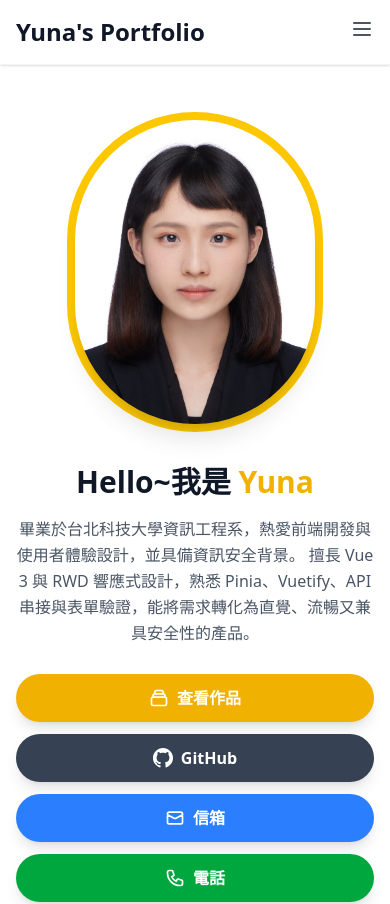
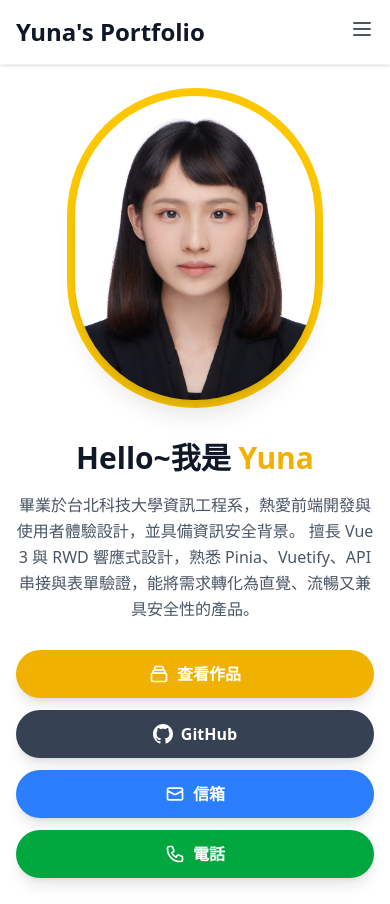
Before and after one commit to yunahsuya/Portfolio, a Vue app: page / in a window 390 px wide. Shown: the top 904 px of the page. Built offline with nearby package versions, Linux system fonts and the light colour scheme.

Commit message:
調整首頁

```diff
--- a/src/App.vue
+++ b/src/App.vue
@@ -161,9 +161,9 @@
     </nav>
 
     <!-- Hero Section -->
-    <section id="home" class="pt-16 pb-3 sm:pt-20 md:pt-24 lg:pt-2 bg-white pb-20">
-      <div class="max-w-7xl mx-auto px-4 sm:px-6 lg:px-8 py-12 sm:py-16 lg:py-20">
-        <div class="grid lg:grid-cols-2 gap-8 lg:gap-12 items-center">
+    <section id="home" class="  sm:pt-20 md:pt-24 lg:pt-2 bg-white pb-20 ">
+      <div class="max-w-7xl  mx-auto px-4 sm:px-6 lg:px-8 py-12 sm:py-16 lg:py-20">
+        <div class="grid lg:grid-cols-2 gap-8 lg:gap-12 items-center pt-10">
           <!-- 圖片區域 -->
           <div class="flex justify-center lg:order-1">
             <div class="relative">
```
